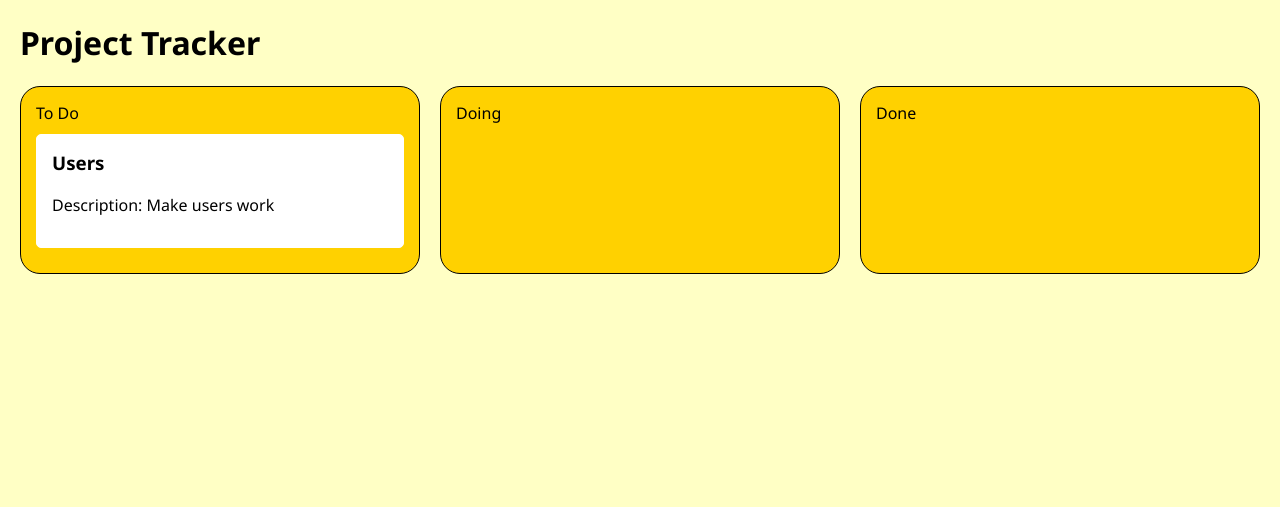
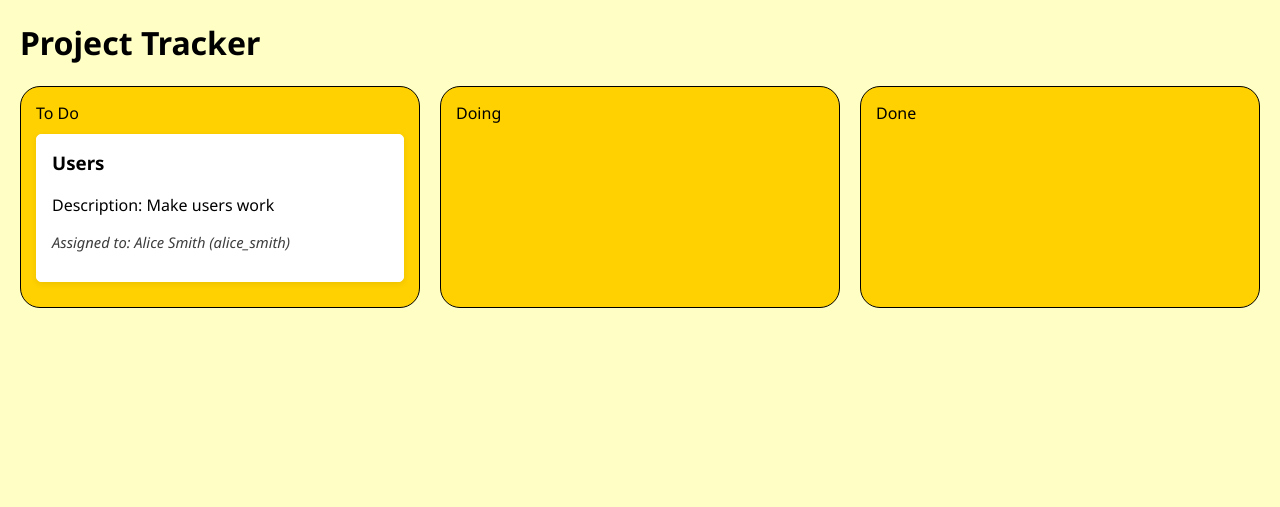
Before and after one commit to SEng-4/project-tracker, a Flask app: page / in a window 1280 px wide. Shown: the top 507 px of the page. Run offline with Flask 3, Linux system fonts and the light colour scheme.

Commit message:
Beginning of user allocation

```diff
--- a/app.py
+++ b/app.py
@@ -72,8 +72,33 @@ def create_task_endpoint():
     name = data.get('name')
     description = data.get('description')
     status = data.get('status')
-    user = data.get('user')
-    create_task(name, description, int(status), user)
+    # Optionally accept a user_id from the client; if provided we'll validate
+    user_id = data.get('user_id')
+
+    # Basic validation
+    if name is None or name == '':
+        return jsonify({"error": "Task name is required."}), 400
+    if status is None or status == '':
+        return jsonify({"error": "Status is required."}), 400
+
+    try:
+        status_int = int(status)
+    except (TypeError, ValueError):
+        return jsonify({"error": "Status must be an integer (0,1,2)."}), 400
+
+    assigned_user = None
+    if user_id is not None and user_id != '':
+        try:
+            user_id_int = int(user_id)
+        except (TypeError, ValueError):
+            return jsonify({"error": "user_id must be an integer."}), 400
+
+        # Find the user by id
+        assigned_user = next((u for u in users if u.id == user_id_int), None)
+        if assigned_user is None:
+            return jsonify({"error": f"No user found with id {user_id_int}."}), 400
+
+    create_task(name, description, status_int, assigned_user)
     return jsonify({"message": "Task created successfully."}), 201
 
 @app.route('/list_tasks', methods=["GET"])
--- a/static/css/styles.css
+++ b/static/css/styles.css
@@ -152,4 +152,24 @@ button:hover {
 .ok-btn { background: green; color: white; }
 .cancel-btn { background: red; color: white; }
 
-/*.ok-btn:focus, .cancel-btn:focus, #prompt-input:focus { outline: 2px}
+/*/.ok-btn:focus, .cancel-btn:focus, #prompt-input:focus { outline: 2px}
+
+/* Small visual tweaks for task cards and the assigned-user line */
+.task {
+    /* subtle shadow to separate cards from the yellow column background */
+    box-shadow: 0 2px 6px rgba(0, 0, 0, 0.08);
+}
+
+.task .assigned {
+    margin-top: 8px;
+    font-size: 0.92em;
+    color: #333333;
+    font-style: italic;
+    opacity: 0.95;
+}
+
+/* Make the assigned username slightly more prominent */
+.task .assigned strong {
+    font-weight: 600;
+    color: #111;
+}
--- a/static/js/index.js
+++ b/static/js/index.js
@@ -29,6 +29,11 @@ function createTask() {
                 promptInputEl.value = '';
                 promptInputEl.placeholder = '0, 1, or 2';
                 break;
+            case 3:
+                promptMsgEl.textContent = 'Enter User (optional)';
+                promptInputEl.value = '';
+                promptInputEl.placeholder = 'Username';
+                break;
             default:
                 break;
         }
@@ -57,7 +62,12 @@ function createTask() {
             setStep(2);
         } else if (createTaskState.step === 2) {
             createTaskState.status = userInput;
-
+            setStep(3);
+        } else if (createTaskState.step === 3) {
+            // Optionally assign user
+            if (userInput) {
+                createTaskState.user = userInput;
+            }
             // Finally create the task
             fetch('/create_task', {
                 method: 'POST',
@@ -108,10 +118,12 @@ function loadTasks() {
         .then(response => response.json())
         .then(tasks => {
             tasks.forEach(task => {
+                const assignedTo = task.user ? `${task.user.first_name} ${task.user.last_name} (${task.user.username})` : 'Unassigned';
                 const taskHtml = `
                     <div class="task status-${task.status}">
                         <h3>${task.name}</h3>
                         <p>Description: ${task.description}</p>
+                        <p class="assigned">Assigned to: ${assignedTo}</p>
                     </div>
                     `
                 if (task.status === 0) {
```
